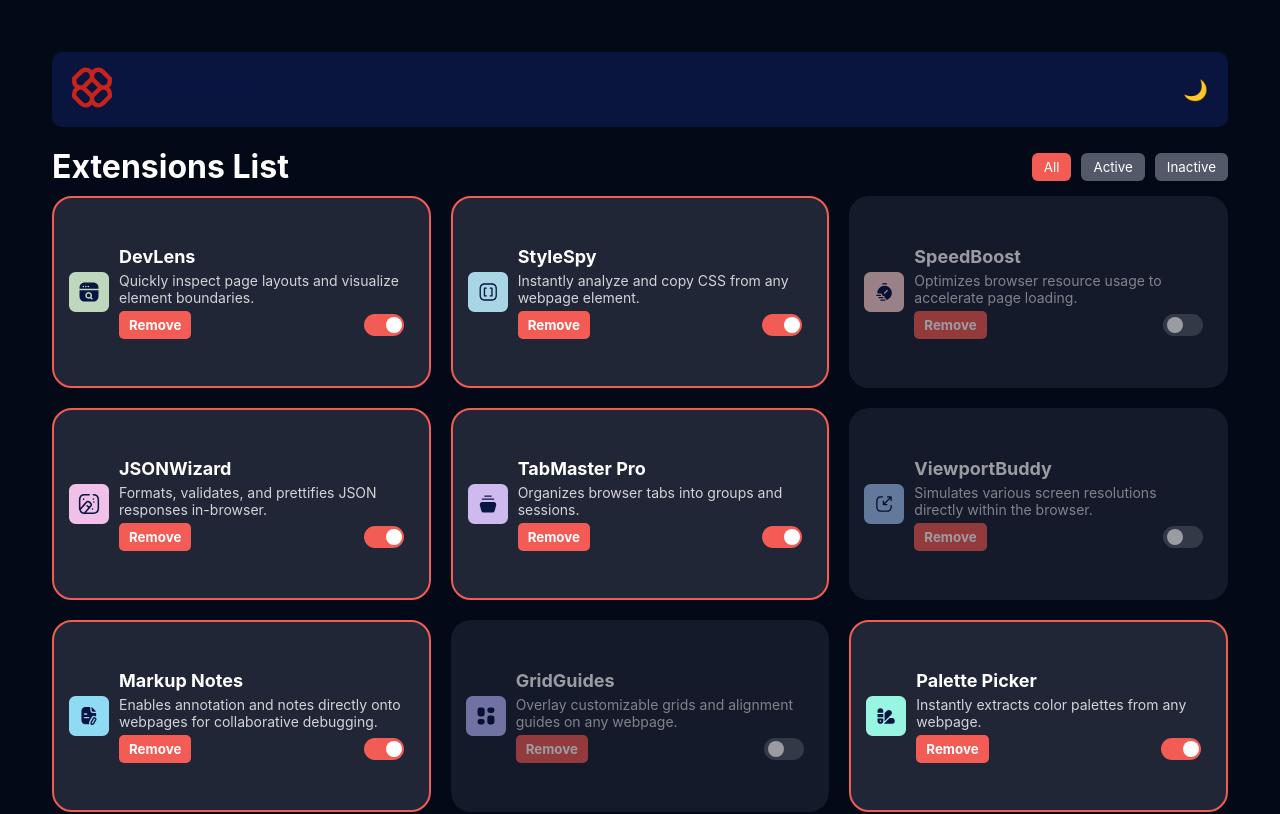
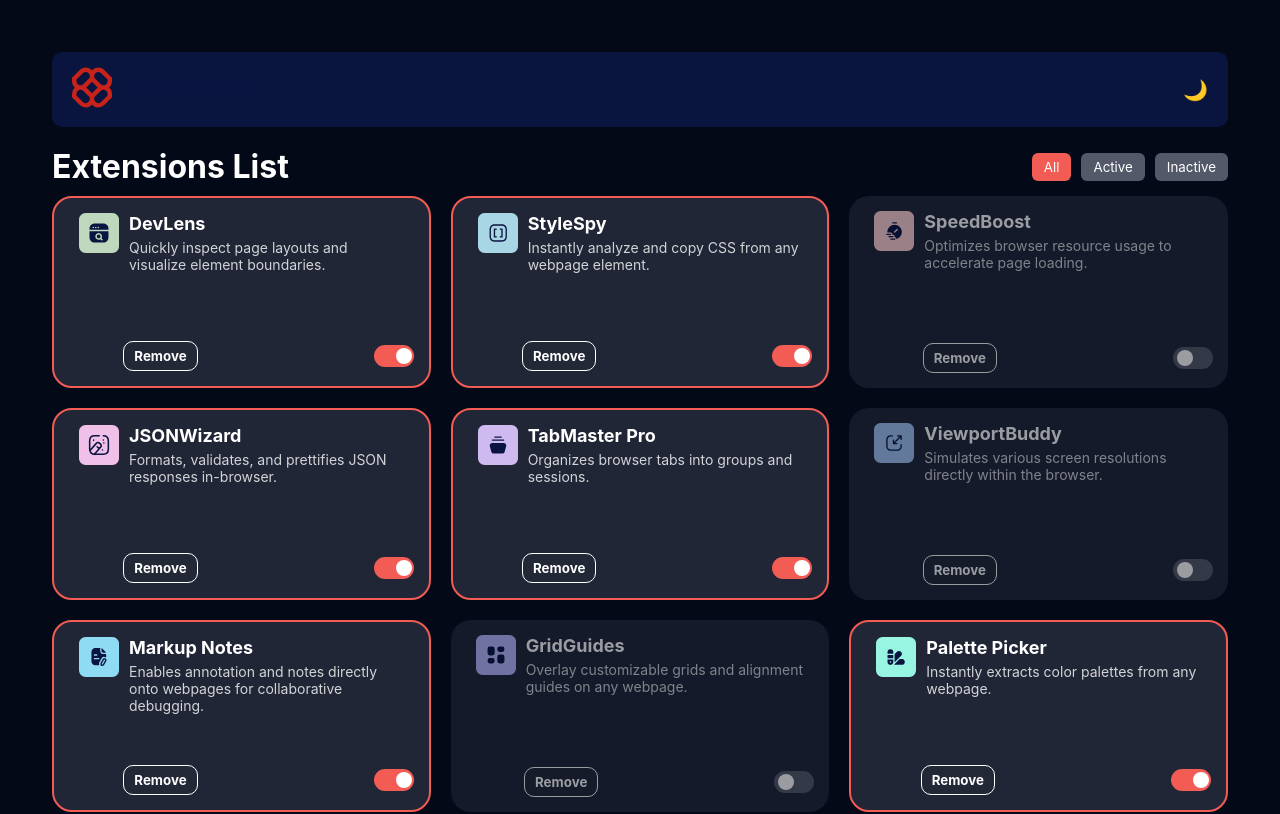
Before and after one commit to Nwaforce/Browser-extension-manager-UI, a React (Create React App) app: page / in a window 1280 px wide. Shown: the top 814 px of the page. Built offline with nearby package versions, Linux system fonts and the light colour scheme.

Commit message:
styles upgrade

```diff
--- a/src/components/Card.jsx
+++ b/src/components/Card.jsx
@@ -4,17 +4,20 @@ import "../styles.css";
 const Card = ({ extension, onToggle, onRemove }) => {
   return (
     <div className={`card ${extension.isActive ? "active" : "inactive"}`}>
-      <img src={extension.logo} alt={extension.name} className="card-logo" />
-      <div className="card-content">
+       <div className="card-content">
+       <img src={extension.logo} alt={extension.name} className="card-logo" />
+        <div>
         <h2>{extension.name}</h2>
         <p>{extension.description}</p>
+        </div>
+        </div>
         <div className="card-actions">
           <button className="remove-btn" onClick={onRemove}>Remove</button>
           <label className="switch">
             <input type="checkbox" checked={extension.isActive} onChange={onToggle} />
             <span className="slider"></span>
           </label>
-        </div>
+
       </div>
     </div>
   );
--- a/src/styles.css
+++ b/src/styles.css
@@ -85,6 +85,7 @@ body[data-theme="light"] {
 /* 🟦 Card Styling */
 .card {
   display: flex;
+  flex-direction: column;
   justify-content: space-between;
   align-items: center;
   background: hsl(226, 25%, 17%);
@@ -110,7 +111,8 @@ body[data-theme="light"] {
 }
 
 .card-content {
-  flex-grow: 1;
+  display: flex;
+  gap: 10px;
   padding: 0 10px;
 }
 
@@ -129,7 +131,7 @@ body[data-theme="light"] {
 .card-actions {
   display: flex;
   align-items: center;
-  gap: 19px;
+  gap: 11rem;
   margin-left: auto;
   justify-content: space-between;
   /* margin-top: 3rem; */
@@ -139,10 +141,10 @@ body[data-theme="light"] {
 /* ❌ Remove Button */
 .remove-btn {
   padding: 6px 10px;
-  background: hsl(3, 86%, 64%);
+  background-color: hsla(12, 3.20%, 69.60%, 0.01);
   color: white;
-  border: none;
-  border-radius: 5px;
+  border: 1px solid;
+  border-radius: 10px;
   cursor: pointer;
   font-weight: bold;
   transition: 0.3s;
```
